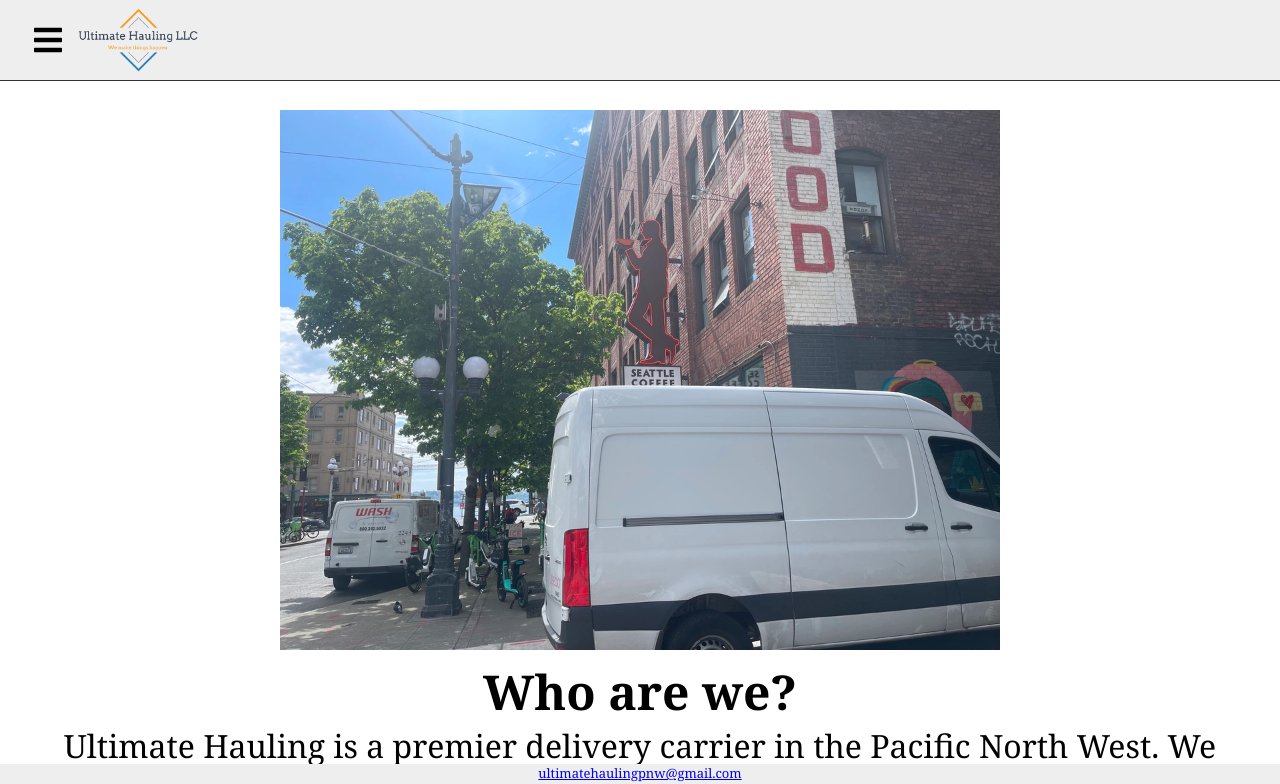
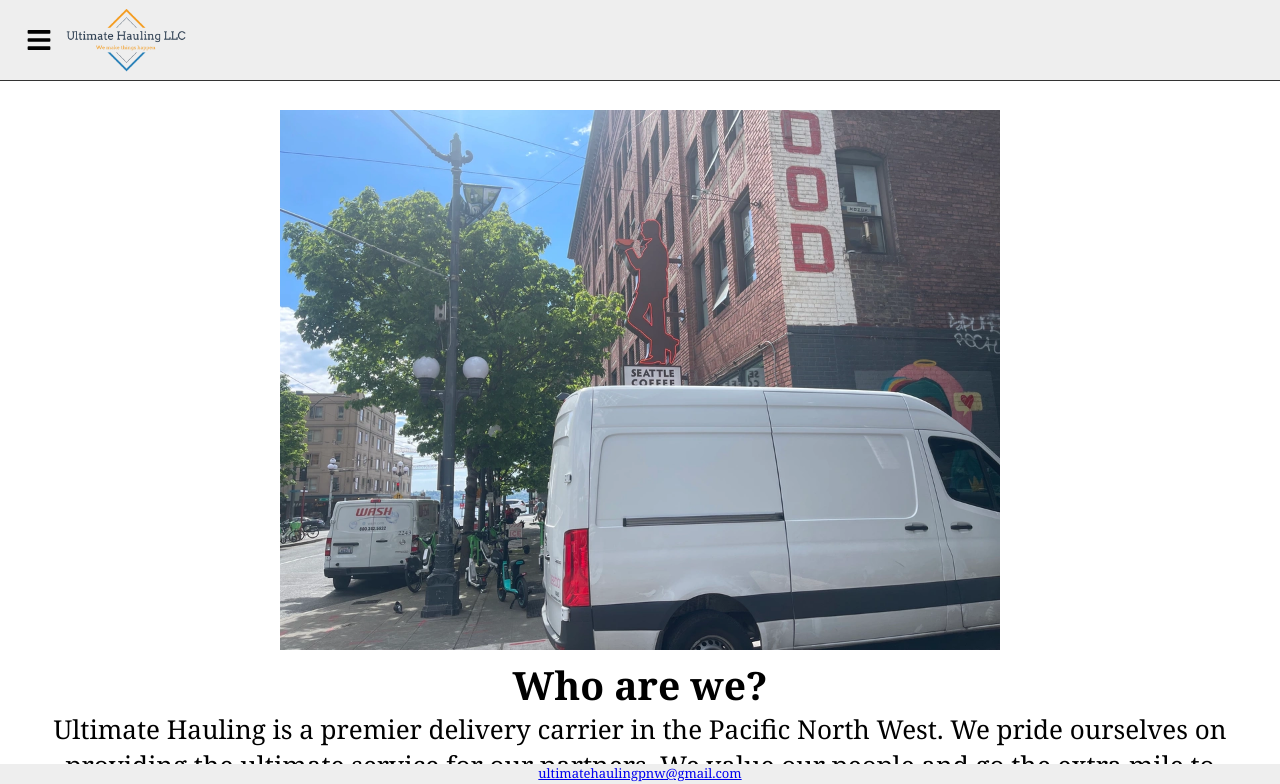
Before and after one commit to GreenUpBuddy/UltimateHaulingWebApp, a React (Create React App) app: page / in a window 1280 px wide. Shown: the top 784 px of the page. Built offline with nearby package versions, Linux system fonts and the light colour scheme.

Commit message:
change font size

```diff
--- a/src/App.css
+++ b/src/App.css
@@ -7,6 +7,9 @@
   padding: 0;
 }
 
+:root{
+  font-size: small;
+}
 body {
   overscroll-behavior: none;
 }
```
